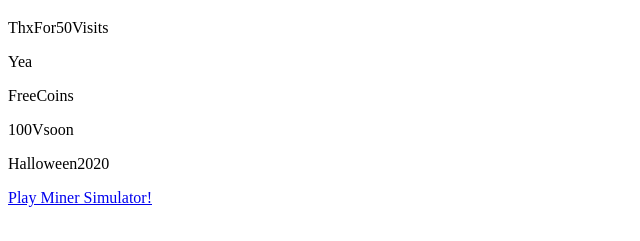
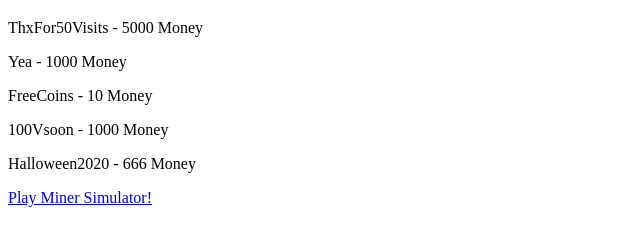
Before and after one commit to Janek20202/MinerSimulatorCodes, a plain HTML site: page index.html in a window 1280 px wide. Shown: the part 61-302 px from the top of the page, without its empty margins (0-640 px from the left). Drawn offline with Linux system fonts and the light colour scheme.

Commit message:
Update index.html

```diff
--- a/index.html
+++ b/index.html
@@ -6,15 +6,15 @@
 
 <h1>Miner Simulator Codes (Active)</h1>
 
-<p>ThxFor50Visits</p>
+<p>ThxFor50Visits - 5000 Money</p>
 
-<p>Yea</p>
+<p>Yea - 1000 Money</p>
 
-<p>FreeCoins</p>
+<p>FreeCoins - 10 Money</p>
 
-<p>100Vsoon</p>
+<p>100Vsoon - 1000 Money</p>
 
-<p>Halloween2020</p>
+<p>Halloween2020 - 666 Money</p>
 
 <a href="https://web.roblox.com/games/5694478098">Play Miner Simulator!</a>
 
```
